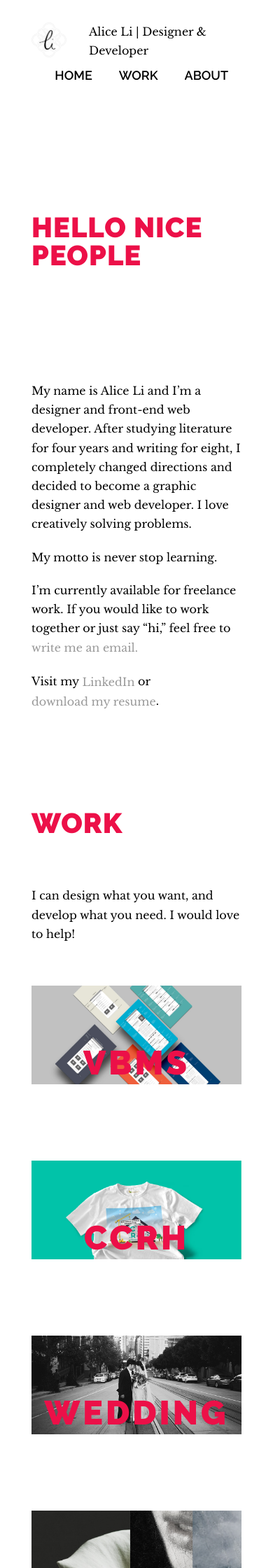
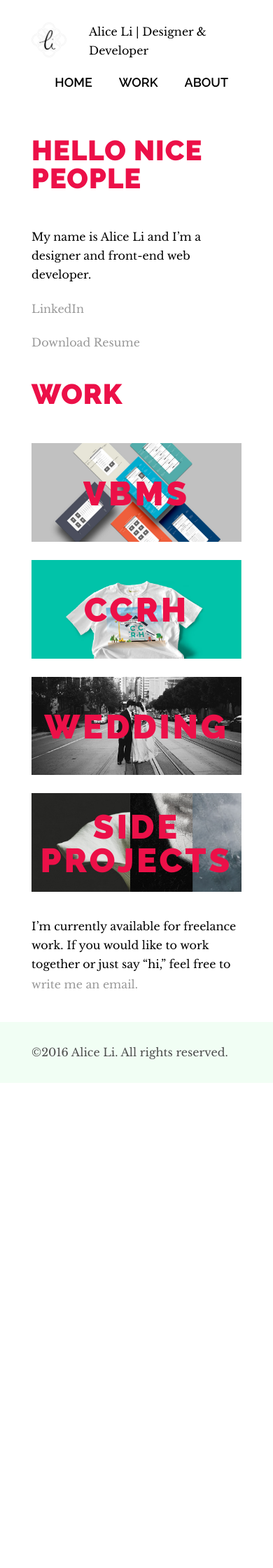
Before and after one commit to alicelifogarty/profile, a Jekyll site: the page built from index.html, in a window 390 px wide. Shown: the top 2240 px of the page at 70% size. Built offline with Jekyll 4.4.1, drawn with Linux system fonts in a browser that asks for light colours; nearby versions of some CDN libraries; after the commit the page ends 1547 px from its top, so only the background shows below that.

Commit message:
Updated Responsive CSS

```diff
--- a/css/style.css
+++ b/css/style.css
@@ -669,6 +669,14 @@
 		margin-top:60px;
 	}
 
+		.lastLine {
+		padding-bottom: 20px;
+	}
+
+	h1 {
+		padding:20px 0;
+	}
+
 }
 
 @media screen and (max-width:588px) {
@@ -679,6 +687,10 @@
 
 	.movingNav .titleAndLinks {
 		top:35%;
+	}
+
+	.benefits {
+		margin-left:20px;
 	}
 }
 
@@ -718,7 +730,7 @@
 	.logoTag {
 		width:75%;
 		font-size:16px;
-		padding: 12px;
+		padding: 12px 12px 22px 12px;
 	}
 
 	.photocredit {
@@ -731,6 +743,10 @@
 
 	h2 {
 		font-size: 32px;
+	}
+
+	h3 {
+		font-size:24px;
 	}
 
 	body {
@@ -759,8 +775,8 @@
     	height: 500px;
 	}
 
-	.workSubh1 {
-    padding: 190px 0 180px 0;
+	.workSubh1, .sideProjectsHero .workSubh1 {
+    padding: 60px 0 50px 0;
 	}
 	.boxTall {
     padding: 10px;
@@ -771,4 +787,53 @@
 		padding-bottom:0;
 		padding-top:0;
 	}
+
+	.movingNav .titleAndLinks {
+    top: 24%;
+	}
+
+	footer {
+		margin-top:20px;
+	}
+
+	.row .footerPrevNextThumbNavBox {
+    	margin-bottom: 10px;
+	}
+
+	.row .footerPrevNextThumbNavBox {
+    	margin-bottom: 0px;
+	}
+
+	.workSub article {
+		padding-bottom:50px;
+	}
+	.workSub h1 {
+		padding-top:50px;
+	}
+
+	.weddingHero {
+		background: url(../img/wedding/weddingHero.jpg) no-repeat center top;
+	}
+
+	.mainWork article {
+    	margin: 20px 0;
+    	min-height: 100px;
+	}
+
+	article .titleAndLinks {
+    	top: 21%;
+	}
+
+	article .titleAndLinks .twoLinerh1 {
+		line-height: 1;
+	}
+
+	article.sideProjects .titleAndLinks {
+    	top: 16%;
+	}
+
+	.hello {
+		padding: 20px 0;
+	}
+
 }
--- a/index.html
+++ b/index.html
@@ -20,16 +20,14 @@
       <h1>Hello Nice People</h1>
     </section> <!-- close hello -->
     <section class="content660">
-      <p>My name is Alice Li and I’m a designer and front-end web developer. After studying literature for four years and writing for eight, I completely changed directions and decided to become a graphic designer and web developer. I love creatively solving problems.</p>
-      <p>My motto is never stop learning.</p>
-      <p>I’m currently available for freelance work. If you would like to work together or just say “hi,” feel free to<a href="mailto:alicelifogarty@gmail.com" target="_top" class="hvr-underline-from-left">write me an email.</a></p>
-      <p class="lastLine">Visit my <a href="https://www.linkedin.com/in/aliceli3" class="hvr-underline-from-left" target="_blank">LinkedIn</a> or <a href="" target="_blank" class="hvr-underline-from-left">download my resume</a>.</p>
+      <p>My name is Alice Li and I’m a designer and front-end web developer.</p>
+      <p><a href="https://www.linkedin.com/in/aliceli3" class="hvr-underline-from-left" target="_blank">LinkedIn</a></p>
+      <p><a href="" target="_blank" class="hvr-underline-from-left">Download Resume</a></p>
     </section> <!-- close content660 -->
   </div> <!-- close container and clearfix -->
 <div class ="clearfix container">
     <section class="navSub mainWork">
       <h1>Work</h1>
-      <p class="content660">I can design what you want, and develop what you need. I would love to help!</p>
       <article class="vbms">
         <div class="titleAndLinks">
           <h1><a href="vbms.html" class="hvr-underline-from-left">VBMS</a></h1>
@@ -73,7 +71,7 @@
       </article>
       <article class="sideProjects">
         <div class="titleAndLinks">
-          <h1><a href="sideProjects.html" class="hvr-underline-from-left">Side Projects</a></h1>
+          <h1 class="twoLinerh1"><a href="sideProjects.html" class="hvr-underline-from-left">Side Projects</a></h1>
 <!--          <ul>
             <li><a href="sideProjects.html#handLettering" class="hvr-underline-from-left">Hand Lettering</a></li>
             <li><a href="sideProjects.html#posters" class="hvr-underline-from-left">Posters</a></li>
--- a/wedding.html
+++ b/wedding.html
@@ -20,7 +20,7 @@
 				<ul>
 					<li><a href="#monogram" class="hvr-underline-from-left">Monogram</a></li>
 					<li><a href="#weddingPrint" class="hvr-underline-from-left">Print</a></li>
-					<li><a href="#weddingWeb" class="hvr-underline-from-left">Web</a></li>
+<!-- 					<li><a href="#weddingWeb" class="hvr-underline-from-left">Web</a></li> -->
 				</ul>
 			<p class="accent photocredit">Photocredit: <a href="http://www.primalucestudio.com/" target="_blank" class="hvr-underline-from-left">Prima Luce Studios</a></p>
 		</div> <!-- closes navSub -->
--- a/work.html
+++ b/work.html
@@ -61,7 +61,7 @@
 			</article>
 			<article class="sideProjects">
 				<div class="titleAndLinks">
-					<h1><a href="sideProjects.html" class="hvr-underline-from-left">Side Projects</a></h1>
+					<h1 class="twoLinerh1"><a href="sideProjects.html" class="hvr-underline-from-left">Side Projects</a></h1>
 <!-- 					<ul>
 						<li><a href="sideProjects.html#handLettering" class="hvr-underline-from-left">Hand Lettering</a></li>
 						<li><a href="sideProjects.html#posters" class="hvr-underline-from-left">Posters</a></li>
```
